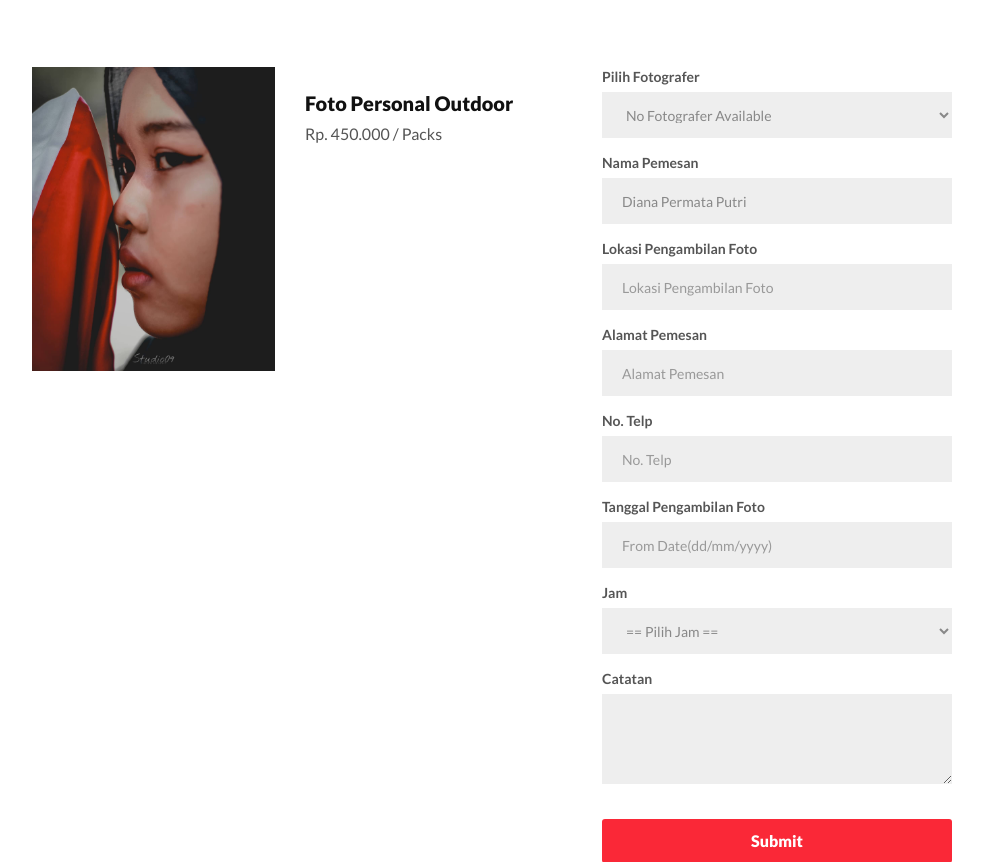
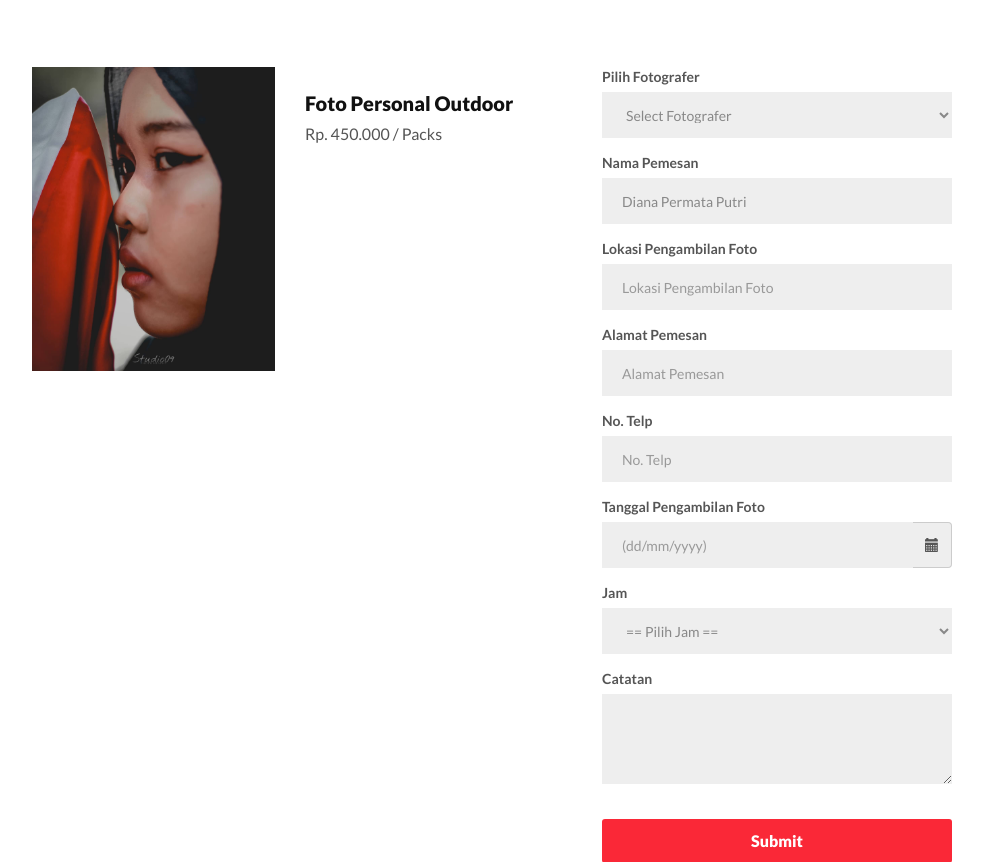
Before and after one commit to dianaPermata/project-kp, a PHP site: page /kp-Studio09/booking.php?id=1 in a window 1280 px wide. Shown: the part 200-1062 px from the top of the page, without its empty margins (53-1036 px from the left). Run offline with PHP 8.4, Linux system fonts and the light colour scheme; a user stored in the database is signed in; data comes from the database, SQL or seed files in the repository; data that the repository does not hold is empty; some libraries are stand-ins or nearby versions.

Commit message:
Refactor booking.php form to include a dropdown list of available photographers

```diff
--- a/booking.php
+++ b/booking.php
@@ -130,6 +130,7 @@ return true;
 			<div class="form-group">
 				<label>Pilih Fotografer</label>
 				<select class="form-control" name="fotografer_name" id="fotografer_name">
+					<option value="">Select Fotografer</option>
 					<?php
 					// Create a SQL query to select all data from the fotografer table
 					$sql_fotografer = "SELECT * FROM fotografer";
@@ -163,11 +164,16 @@ return true;
 			</div>
 			<div class="form-group">
 			<label>No. Telp</label>
-				<input type="text" class="form-control" name="no_telp" placeholder="No. Telp" required>
+			<input type="text" class="form-control" name="no_telp" placeholder="No. Telp" pattern="[0-9]+" title="Please enter only numbers" required>
 			</div>
 			<div class="form-group">
 				<label>Tanggal Pengambilan Foto</label><br/>
-				<input type="text" class="form-control" name="fromdate" id="fromdate" placeholder="From Date(dd/mm/yyyy)" autocomplete="off" required>
+				<div class="input-group date">
+					<input type="text" class="form-control" name="fromdate" id="fromdate" placeholder="(dd/mm/yyyy)" autocomplete="off" required>
+					<span class="input-group-addon">
+						<span class="glyphicon glyphicon-calendar"></span>
+					</span>
+				</div>
 				<input type="hidden" class="form-control" name="now" id="now" value="<?php echo $now;?>" required>
 			</div>
 			<div class="form-group">
```
Lines whose indentation alone changed are shown as unchanged.
